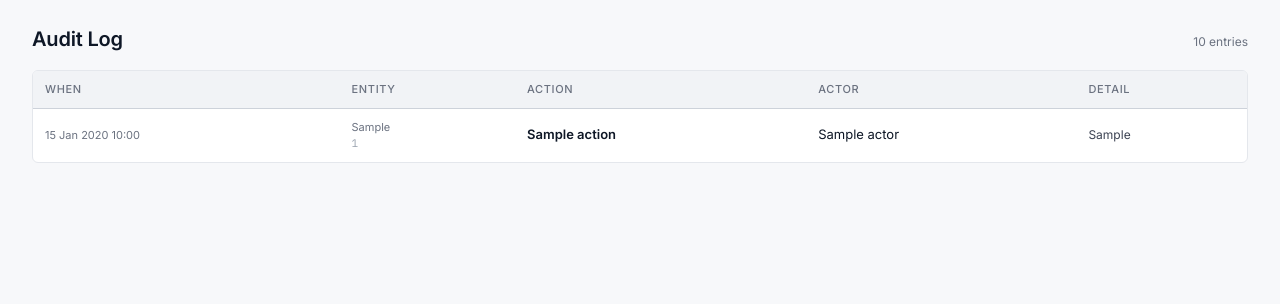
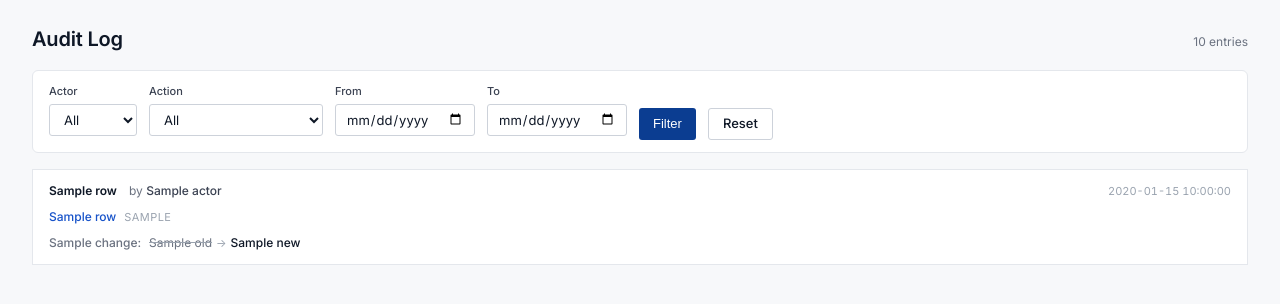
Before and after one commit to ismaelloveexcel/arie-onboarding-intelligence, a Python web app: template src/templates/audit.html in a window 1280 px wide. Shown: the part 52-356 px from the top of the page. Run offline with Jinja, Linux system fonts and the light colour scheme; the template is opened without the code that fills it: most values are stand-ins (such as "Sample title", 1, 10 or a date in 2020); some libraries are stand-ins or nearby versions.

Commit message:
stage 3: redesign audit log + default date sort + nightly-yesterday UK ingestion

```diff
--- a/src/ingestion/companies_house.py
+++ b/src/ingestion/companies_house.py
@@ -56,9 +56,12 @@ def fetch_uk_incorporations(conn, from_date: date | None = None) -> int:
     Fetch UK incorporations from Companies House and upsert into companies table.
     Returns count of records processed.
     """
+    # Default: ingest yesterday's complete day. Today is still in progress at
+    # Companies House so partial counts would be misleading; the nightly run
+    # picks up "yesterday" once it's fully closed.
     if from_date is None:
         from_date = date.today() - timedelta(days=1)
-    to_date = date.today()
+    to_date = from_date
 
     start_index = 0
     total_fetched = 0
--- a/src/static/style.css
+++ b/src/static/style.css
@@ -492,6 +492,109 @@ input:focus, textarea:focus, select:focus {
 .audit-changes .k { color: var(--ink-3); }
 .empty-row { text-align: center; padding: var(--s-8); color: var(--ink-3); }
 
+/* Audit log — entry list (Stage 3) */
+.audit-list {
+  display: flex;
+  flex-direction: column;
+  gap: var(--s-2);
+  margin-top: var(--s-4);
+}
+.audit-entry {
+  background: var(--surface);
+  border: 1px solid var(--line);
+  border-radius: var(--radius-md);
+  padding: var(--s-3) var(--s-4);
+  display: flex;
+  flex-direction: column;
+  gap: var(--s-2);
+}
+.audit-entry-head {
+  display: flex;
+  align-items: baseline;
+  gap: var(--s-3);
+  flex-wrap: wrap;
+  font-size: var(--text-sm);
+}
+.audit-action {
+  font-weight: 600;
+  color: var(--ink-1);
+}
+.audit-actor {
+  color: var(--ink-3);
+}
+.audit-actor strong {
+  color: var(--ink-2);
+  font-weight: 500;
+}
+.audit-time {
+  margin-left: auto;
+  color: var(--ink-4);
+  font-size: var(--text-xs);
+  font-variant-numeric: tabular-nums;
+  cursor: help;
+}
+.audit-entry-target {
+  display: flex;
+  align-items: baseline;
+  gap: var(--s-2);
+  font-size: var(--text-sm);
+}
+.audit-target-link {
+  color: var(--brand-600);
+  font-weight: 500;
+  text-decoration: none;
+}
+.audit-target-link:hover {
+  text-decoration: underline;
+}
+.audit-target-type {
+  font-size: var(--text-xs);
+  color: var(--ink-4);
+  text-transform: uppercase;
+  letter-spacing: 0.04em;
+}
+.audit-diff {
+  list-style: none;
+  padding: 0;
+  margin: 0;
+  display: flex;
+  flex-direction: column;
+  gap: 2px;
+  font-size: var(--text-sm);
+}
+.audit-diff li {
+  display: flex;
+  align-items: baseline;
+  gap: var(--s-1);
+  flex-wrap: wrap;
+}
+.audit-diff-label {
+  color: var(--ink-3);
+  font-weight: 500;
+  min-width: 96px;
+}
+.audit-diff-old {
+  color: var(--ink-3);
+  text-decoration: line-through;
+  text-decoration-color: var(--ink-4);
+}
+.audit-diff-arrow {
+  color: var(--ink-4);
+  font-size: var(--text-xs);
+}
+.audit-diff-new {
+  color: var(--ink-1);
+  font-weight: 500;
+}
+.empty-state {
+  text-align: center;
+  padding: var(--s-8);
+  color: var(--ink-3);
+  background: var(--surface);
+  border: 1px dashed var(--line);
+  border-radius: var(--radius-md);
+}
+
 /* =========================================================================
    Score visualization (queue cell + hero on detail page)
    ========================================================================= */
--- a/src/templates/audit.html
+++ b/src/templates/audit.html
@@ -1,43 +1,74 @@
 {% extends "base.html" %}
 {% block title %}Audit Log — Arie Leads{% endblock %}
 {% block content %}
-<div class="page-head"><h1>Audit Log</h1><small>{{ total }} entries</small></div>
+<div class="page-head">
+  <h1>Audit Log</h1>
+  <small>{{ total }} entries</small>
+</div>
 
-<div class="table-wrap">
-  <table>
-    <thead>
-      <tr>
-        <th>When</th>
-        <th>Entity</th>
-        <th>Action</th>
-        <th>Actor</th>
-        <th>Detail</th>
-      </tr>
-    </thead>
-    <tbody>
-      {% for row in rows %}
-      <tr>
-        <td class="nowrap text-meta">{{ row.created_at.strftime("%d %b %Y %H:%M") }}</td>
-        <td class="audit-meta">{{ row.entity_type }}<br><span class="audit-entity-id">{{ row.entity_id }}</span></td>
-        <td><strong>{{ row.action }}</strong></td>
-        <td>{{ row.actor }}</td>
-        <td class="audit-changes">
-          {% if row.new_value and row.new_value is mapping %}
-            {% for k, v in row.new_value.items() %}
-              {% if v %}
-                <div><span class="k">{{ k.replace('_',' ') }}:</span> {{ v }}</div>
-              {% endif %}
-            {% endfor %}
-          {% else %}
-            {{ row.new_value or "—" }}
-          {% endif %}
-        </td>
-      </tr>
+<form class="filters" method="get" action="/audit">
+  <label>Actor
+    <select name="actor">
+      <option value="">All</option>
+      {% for a in actor_options %}
+        <option value="{{ a }}" {% if filters.actor == a %}selected{% endif %}>{{ a }}</option>
+      {% endfor %}
+    </select>
+  </label>
+  <label>Action
+    <select name="action">
+      <option value="">All</option>
+      {% for value, label in action_choices %}
+        <option value="{{ value }}" {% if filters.action == value %}selected{% endif %}>{{ label }}</option>
+      {% endfor %}
+    </select>
+  </label>
+  <label>From
+    <input type="date" name="date_from" value="{{ filters.date_from }}">
+  </label>
+  <label>To
+    <input type="date" name="date_to" value="{{ filters.date_to }}">
+  </label>
+  <button type="submit">Filter</button>
+  <a href="/audit" class="btn btn-secondary">Reset</a>
+</form>
+
+<div class="audit-list">
+  {% for row in rows %}
+  <article class="audit-entry">
+    <header class="audit-entry-head">
+      <span class="audit-action">{{ row.action_label }}</span>
+      <span class="audit-actor">by <strong>{{ row.actor }}</strong></span>
+      <time class="audit-time" datetime="{{ row.created_at_iso }}" title="{{ row.created_at_display }} UTC">
+        {{ row.created_at_relative }}
+      </time>
+    </header>
+    <div class="audit-entry-target">
+      {% if row.entity_url %}
+        <a href="{{ row.entity_url }}" class="audit-target-link">{{ row.entity_label }}</a>
       {% else %}
-      <tr><td colspan="5" class="empty-row">No audit entries yet.</td></tr>
+        <span>{{ row.entity_label }}</span>
+      {% endif %}
+      <span class="audit-target-type">{{ row.entity_type }}</span>
+    </div>
+    {% if row.changes %}
+    <ul class="audit-diff">
+      {% for ch in row.changes %}
+      <li>
+        <span class="audit-diff-label">{{ ch.label }}:</span>
+        {% if ch.old is not none %}
+          <span class="audit-diff-old">{{ ch.old }}</span>
+          <span class="audit-diff-arrow">→</span>
+        {% endif %}
+        <span class="audit-diff-new">{{ ch.new }}</span>
+      </li>
       {% endfor %}
-    </tbody>
-  </table>
+    </ul>
+    {% endif %}
+  </article>
+  {% else %}
+  <div class="empty-state">No audit entries match these filters.</div>
+  {% endfor %}
 </div>
 
 {% if total_pages > 1 %}
--- a/src/templates/queue.html
+++ b/src/templates/queue.html
@@ -46,9 +46,9 @@
   </label>
   <label>Sort
     <select name="sort">
+      <option value="date" {% if filters.sort == "date" %}selected{% endif %}>Inc. Date ↓ (newest), then jurisdiction</option>
+      <option value="date_asc" {% if filters.sort == "date_asc" %}selected{% endif %}>Inc. Date ↑ (oldest), then jurisdiction</option>
       <option value="score" {% if filters.sort == "score" %}selected{% endif %}>Score ↓</option>
-      <option value="date" {% if filters.sort == "date" %}selected{% endif %}>Inc. Date ↓ (newest)</option>
-      <option value="date_asc" {% if filters.sort == "date_asc" %}selected{% endif %}>Inc. Date ↑ (oldest)</option>
       <option value="name" {% if filters.sort == "name" %}selected{% endif %}>Name A–Z</option>
     </select>
   </label>
```
Also changed, not shown: src/main.py (+164 -22 lines).
